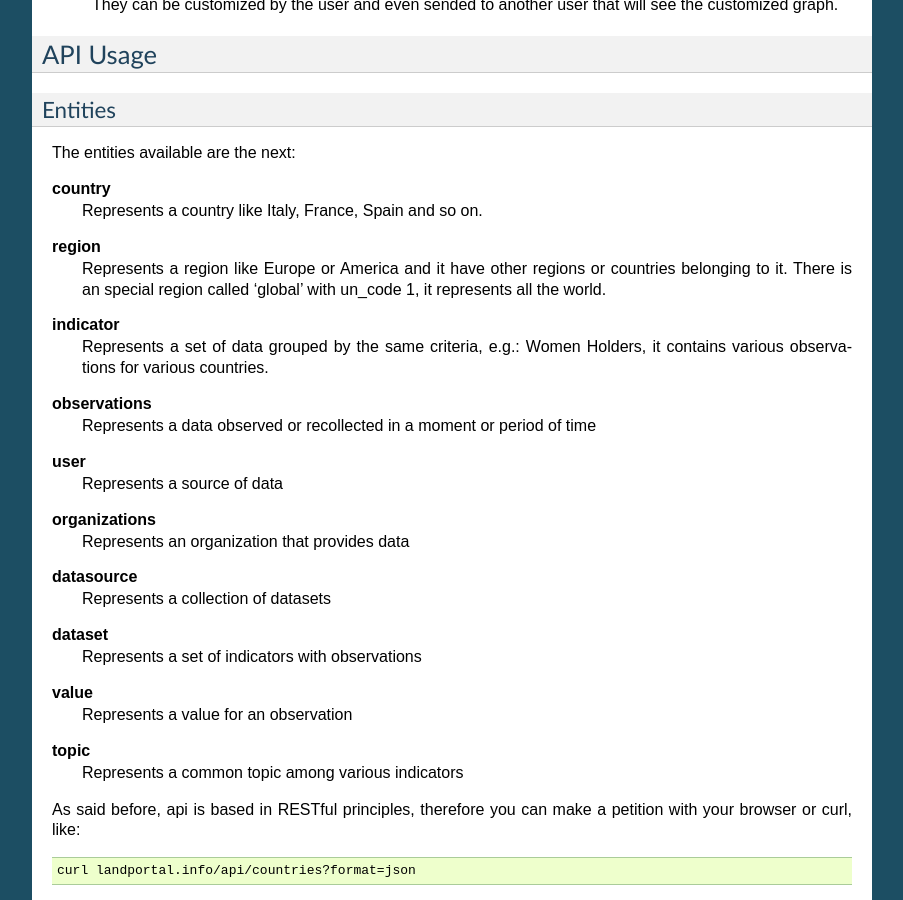
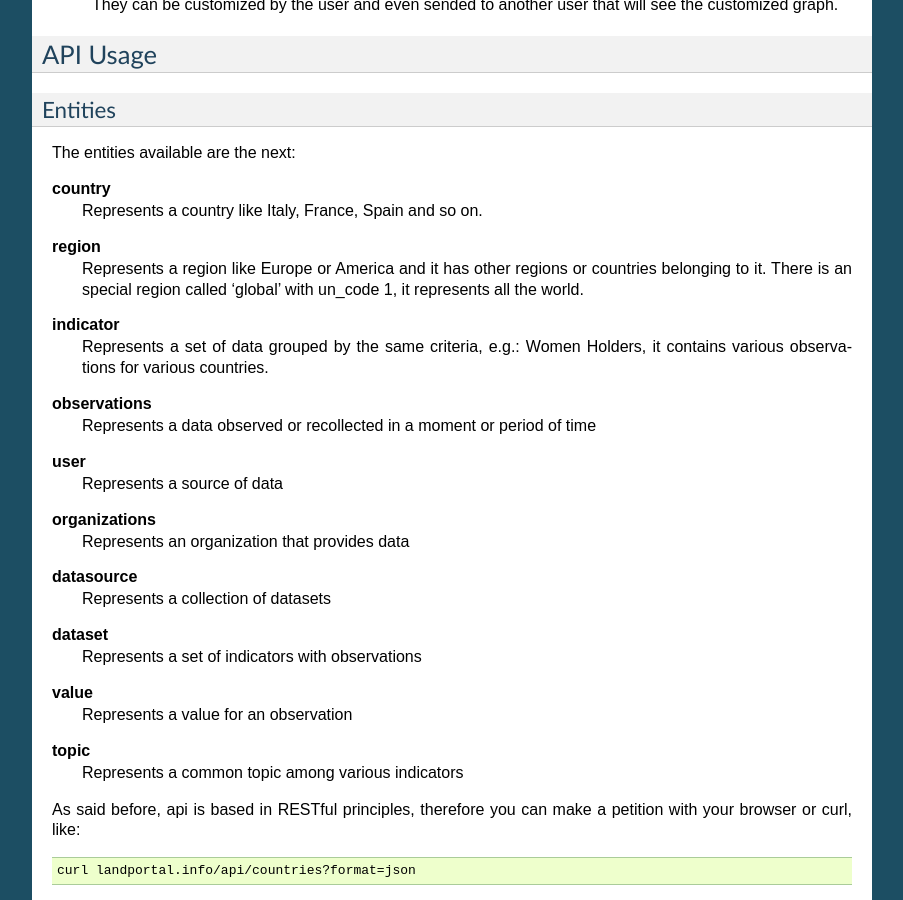
Before and after one commit to landportal/landbook-data-access-api, a Sphinx documentation site: the page built from doc/source/api.rst, in a window 1280 px wide and 900 px high, scrolled down 498 px. Shown: the whole window, without its empty margins (198-1101 px from the left). Built offline with Sphinx 7.4.7, drawn with Linux system fonts in a browser that asks for light colours; some of the changed text lies outside the part shown.

```diff
--- a/doc/source/api.rst
+++ b/doc/source/api.rst
@@ -26,7 +26,7 @@
 **country**
 	Represents a country like Italy, France, Spain and so on.
 **region**
-	Represents a region like Europe or America and it have other regions or countries belonging to it. There is an special region called 'global' with un_code 1, it represents all the world.
+	Represents a region like Europe or America and it has other regions or countries belonging to it. There is an special region called 'global' with un_code 1, it represents all the world.
 **indicator**
 	Represents a set of data grouped by the same criteria, e.g.: Women Holders, it contains various observations for various countries.
 **observations**
```
Also changed, not shown: other parts of doc/source/api.rst (+3 -3 lines), 1 other file.
